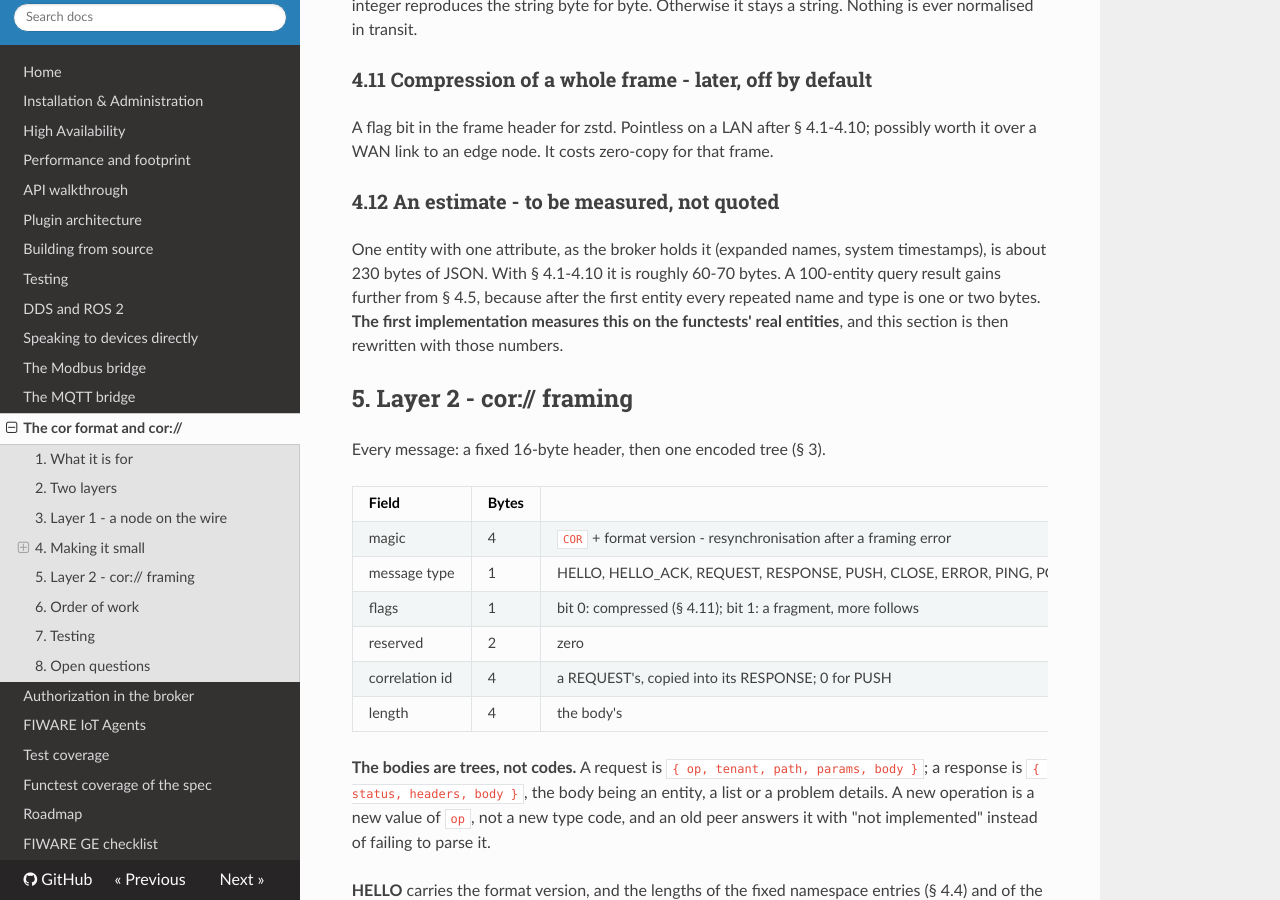
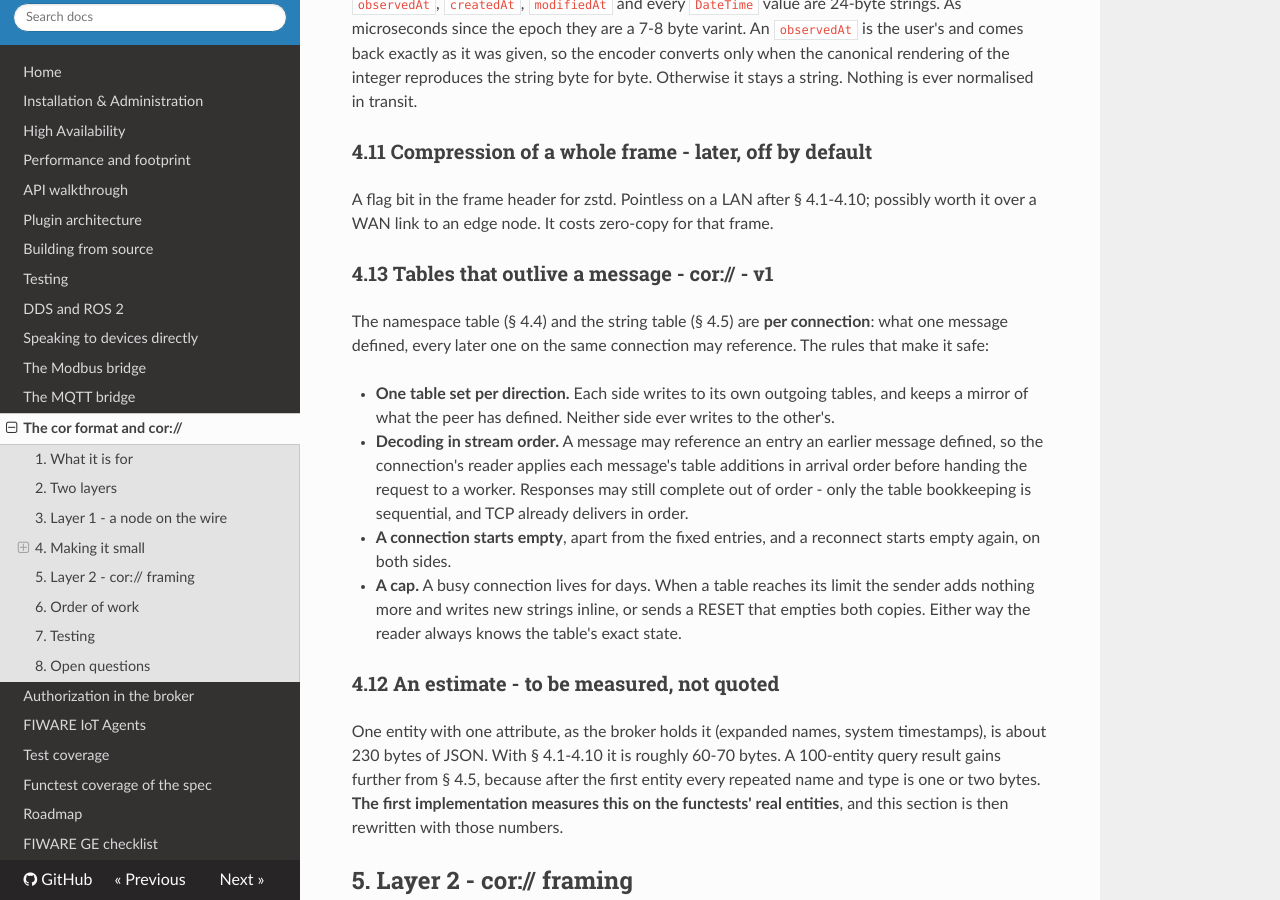
Before and after one commit to SEAMWARE/coraine, an MkDocs documentation site: the page built from doc/cor-protocol.md, in a window 1280 px wide and 900 px high, scrolled down 4238 px. Built offline with MkDocs 1.6.1, drawn with Linux system fonts in a browser that asks for light colours; nearby versions of some CDN libraries; comment, search, counter and statistics services are not loaded; some of the changed text lies outside the part shown.

Commit message:
doc: cor format - the namespace and string tables live as long as the cor:// connection (§ 4.13)
Sent once, reused by every later request and response; one table set per
direction, table additions applied in stream order, empty on (re)connect,
capped with inline fallback or RESET.

Co-Authored-By: Claude Opus 5.5 <noreply@anthropic.com>

```diff
--- a/doc/cor-protocol.md
+++ b/doc/cor-protocol.md
@@ -127,8 +127,11 @@ local name  inline: speed
 - **It does not start empty.** The NGSI-LD namespaces are its first, fixed entries:
   `https://uri.etsi.org/ngsi-ld/default-context/`, `https://uri.etsi.org/ngsi-ld/`, `urn:ngsi-ld:`.
   The fixed part is append-only and its length is exchanged in HELLO (§ 5).
-- **A snapshot or a log block keeps its own table**, so a block can still be read on its own; a
-  cor:// connection may keep one for its lifetime (§ 8, question 6).
+- **On cor:// the table lives as long as the connection** - which is the point of a persistent
+  connection. A namespace is sent once and then reused by every request and response after it, so
+  after the first few messages a whole context's prefixes cost a byte each. See § 4.13 for the rules
+  that makes safe.
+- **A snapshot or a log block keeps its own table**, so a block can still be read on its own.
 
 A user attribute name under the default context - 45 bytes of namespace plus `speed` - becomes
 7 bytes; under a user context, the same after its first occurrence.
@@ -140,8 +143,8 @@ The same strings repeat within a message: a query result of 100 vehicles has 100
 numbered; every later one is name mode 3, a varint index. This costs nothing when there are no
 repeats, so a single-entity message is no larger.
 
-The same applies to a log segment and a snapshot: there the table is per block, so a block is still
-readable on its own.
+On a cor:// connection the table lives as long as the connection, like the namespace table (§ 4.13);
+in a log segment or a snapshot it is per block, so a block is still readable on its own.
 
 ### 4.6 Front coding of ids - later
 
@@ -180,6 +183,23 @@ normalised in transit.
 
 A flag bit in the frame header for zstd. Pointless on a LAN after § 4.1-4.10; possibly worth it over
 a WAN link to an edge node. It costs zero-copy for that frame.
+
+### 4.13 Tables that outlive a message - cor:// - v1
+
+The namespace table (§ 4.4) and the string table (§ 4.5) are **per connection**: what one message
+defined, every later one on the same connection may reference. The rules that make it safe:
+
+- **One table set per direction.** Each side writes to its own outgoing tables, and keeps a mirror
+  of what the peer has defined. Neither side ever writes to the other's.
+- **Decoding in stream order.** A message may reference an entry an earlier message defined, so the
+  connection's reader applies each message's table additions in arrival order before handing the
+  request to a worker. Responses may still complete out of order - only the table bookkeeping is
+  sequential, and TCP already delivers in order.
+- **A connection starts empty**, apart from the fixed entries, and a reconnect starts empty again,
+  on both sides.
+- **A cap.** A busy connection lives for days. When a table reaches its limit the sender adds
+  nothing more and writes new strings inline, or sends a RESET that empties both copies. Either way
+  the reader always knows the table's exact state.
 
 ### 4.12 An estimate - to be measured, not quoted
 
@@ -264,6 +284,5 @@ example would guess.
 4. **The string table** - for names only in v1 (proposed), or for values too?
 5. **Name of the magic** - `COR` + version, or something that does not read as an English word in
    a hex dump?
-6. **The namespace table's lifetime on cor://** - per message (simple, every message readable on its
-   own), or per connection (smaller, but a lost message makes later ones unreadable - so it would
-   need the connection to carry it reliably, which TCP does)?
+6. ~~The tables' lifetime on cor://~~ **Decided:** per connection, sent once and reused across
+   requests - the reason connections persist (§ 4.13).
```
